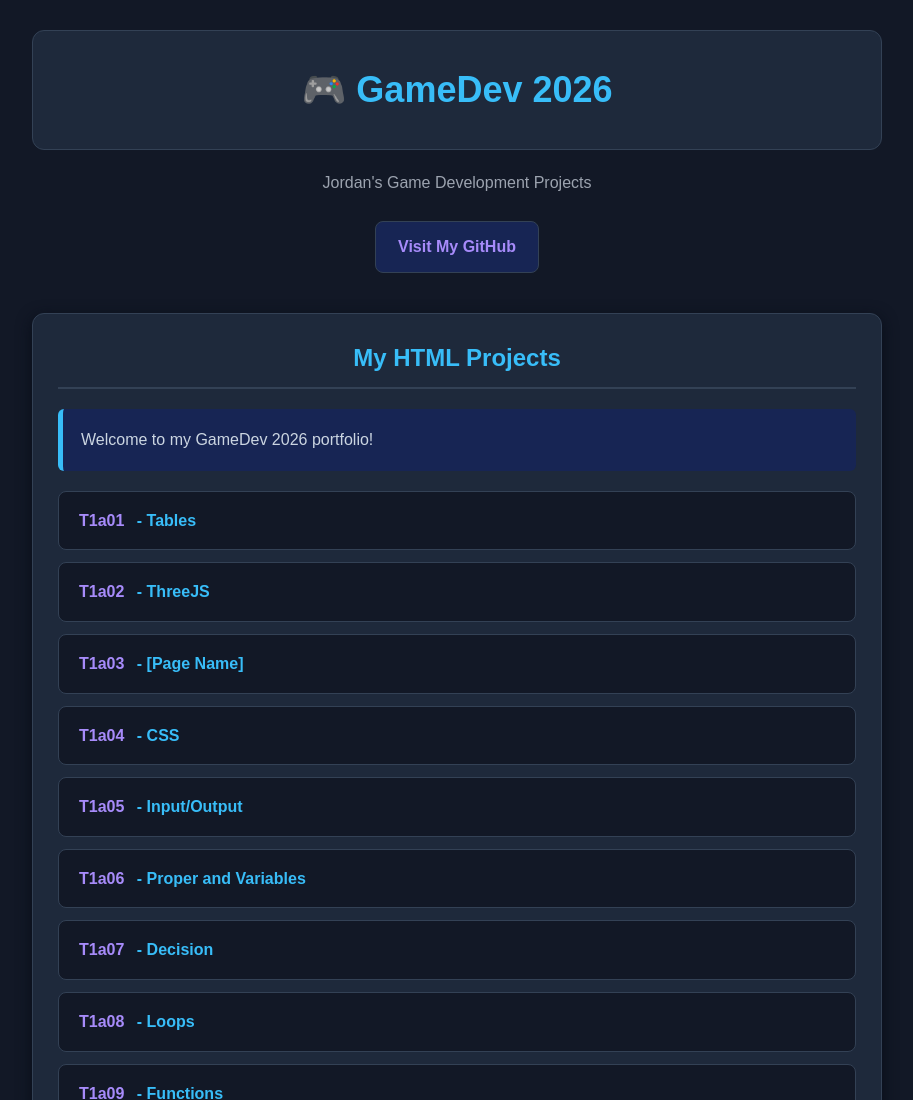
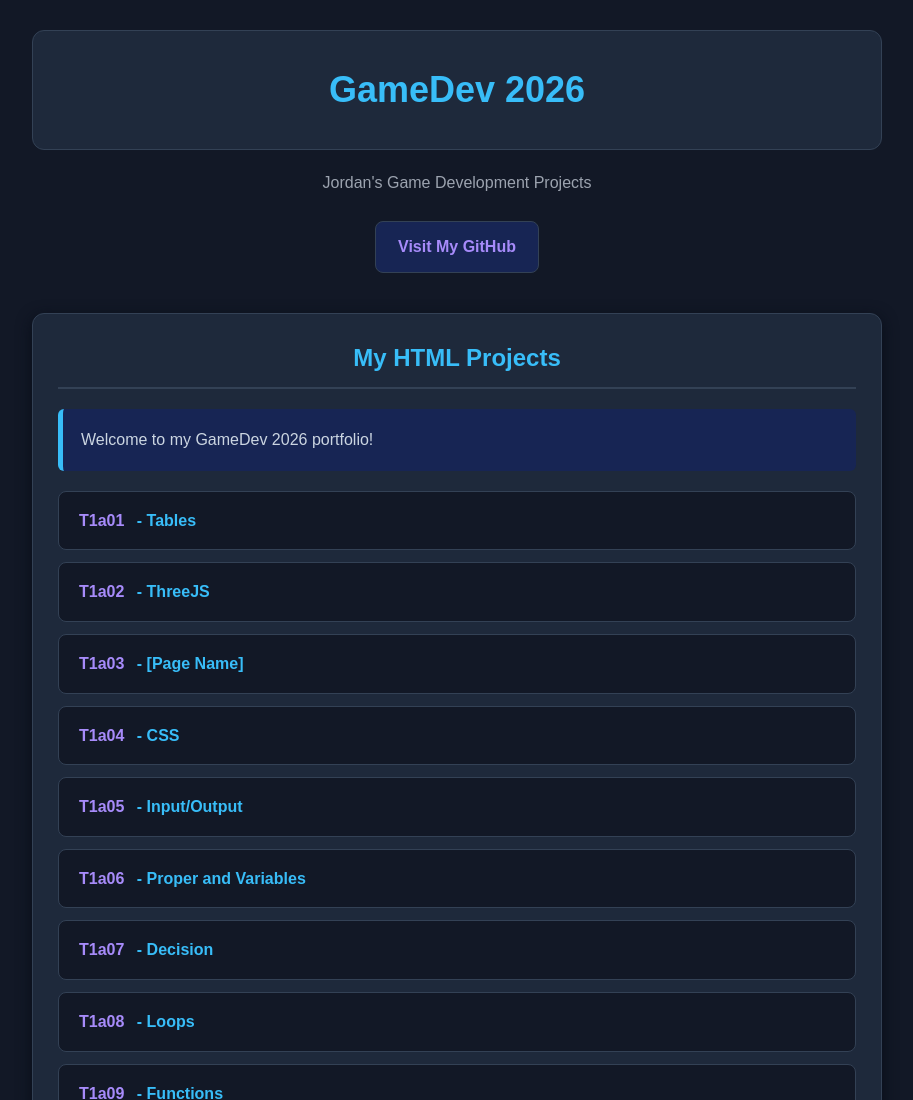
Before and after one commit to nibs35/GameDev-2026---Jordan, a plain HTML site: page index.html in a window 1280 px wide. Shown: the top 1100 px of the page, without its empty margins (183-1096 px from the left). Drawn offline with Linux system fonts and the light colour scheme.

Commit message:
Update index.html

```diff
--- a/index.html
+++ b/index.html
@@ -140,7 +140,7 @@
 
 <body>
 
-    <h1>🎮 GameDev 2026</h1>
+    <h1>GameDev 2026</h1>
 
     <p>Jordan's Game Development Projects</p>
 
```
